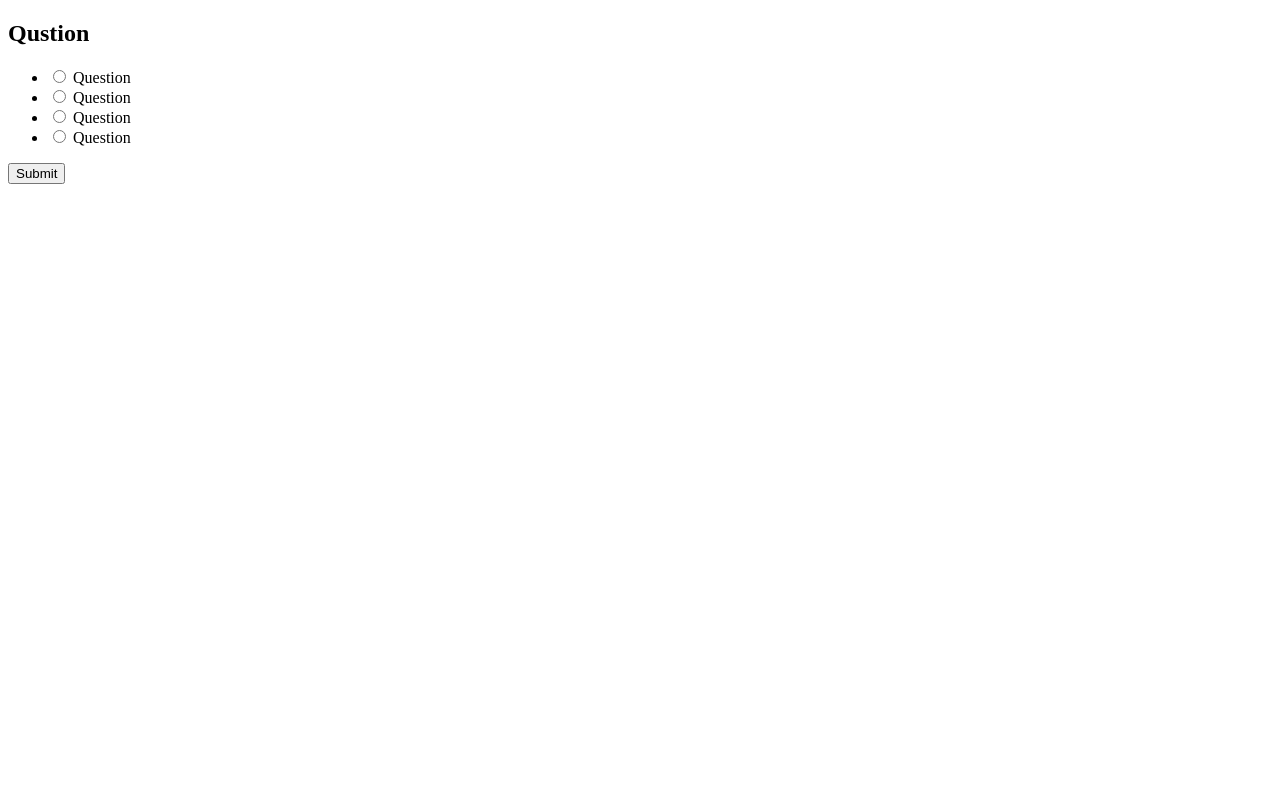
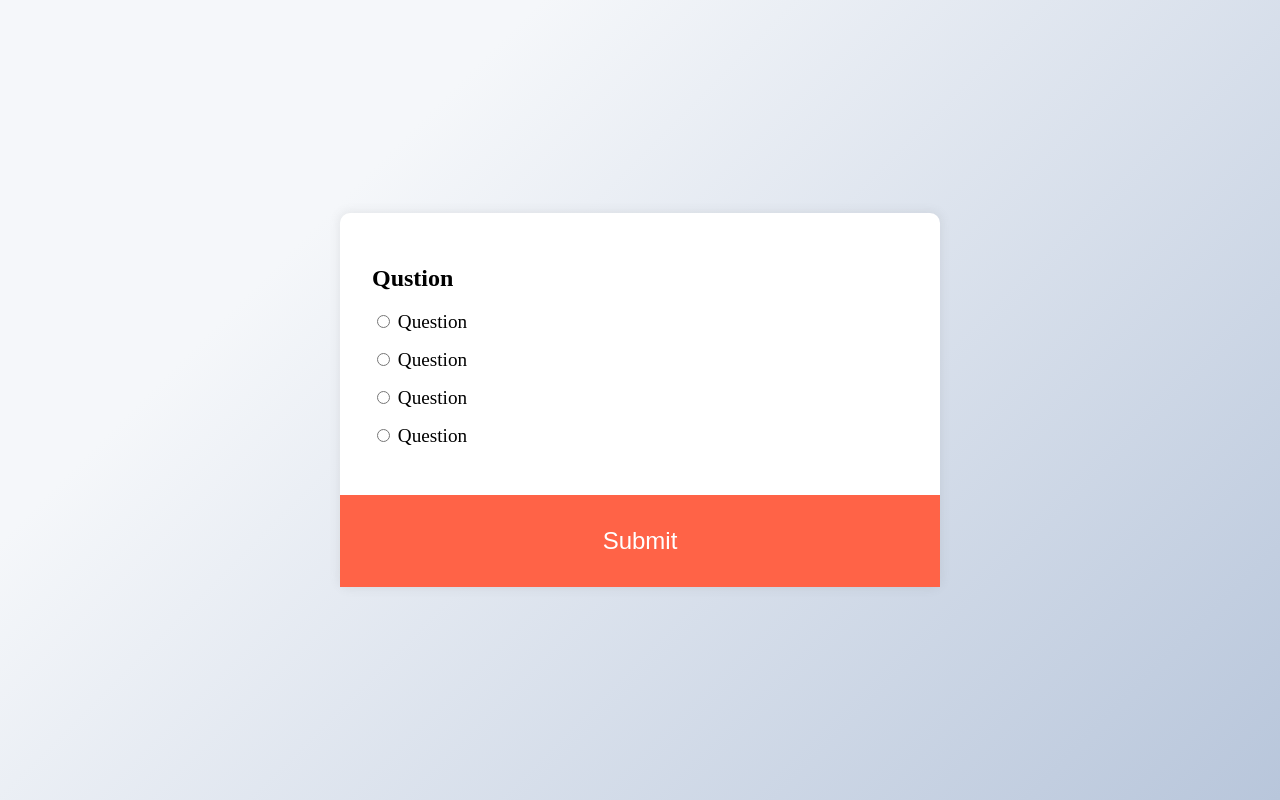
Before and after one commit to muhamedshijas/Quiz-App, a plain HTML site: page index.html in a window 1280 px wide. Drawn offline with Linux system fonts and the light colour scheme.

Commit message:
ui almost completed

```diff
--- a/index.html
+++ b/index.html
@@ -1,34 +1,36 @@
 <!DOCTYPE html>
 <html lang="en">
   <head>
-    <meta charset="UTF-8">
-    <meta http-equiv="X-UA-Compatible" content="IE=edge">
-    <meta name="viewport" content="width=device-width, initial-scale=1.0">
-    <link rel="stylesheet" href="style.css">
+    <meta charset="UTF-8" />
+    <meta http-equiv="X-UA-Compatible" content="IE=edge" />
+    <meta name="viewport" content="width=device-width, initial-scale=1.0" />
+    <link rel="stylesheet" href="style.css" />
     <script src="script.js"></script>
     <title>Quizz App</title>
   </head>
   <body>
     <div class="quiz-container">
+      <div class="quiz-header">
         <h2>Qustion</h2>
         <ul>
           <li>
-                <input type="radio" id="a" name="answer">
+            <input type="radio" id="a" name="answer" />
             <label for="a">Question</label>
           </li>
           <li>
-                <input type="radio" id="b" name="answer">
+            <input type="radio" id="b" name="answer" />
             <label for="b">Question</label>
           </li>
           <li>
-                <input type="radio" id="c" name="answer">
+            <input type="radio" id="c" name="answer" />
             <label for="c">Question</label>
           </li>
           <li>
-                <input type="radio" id="d" name="answer">
+            <input type="radio" id="d" name="answer" />
             <label for="d">Question</label>
           </li>
         </ul>
+      </div>
       <button>Submit</button>
     </div>
   </body>
--- a/style.css
+++ b/style.css
@@ -1,3 +1,42 @@
-*{
+* {
+  box-sizing: border-box;
+}
+body {
+  margin: 0;
+  background-color: #b8c6db;
+  background-image: linear-gradient(315deg , #b8c6db 0% ,#f5f7fa 74%);
+  min-height: 100vh;
+  display: flex;
+  align-items: center;
+  justify-content: center;
 
 }
+.quiz-container{
+    background-color: #fff;
+    width: 600px;
+    border-radius: 10px;
+    box-shadow: 0 0 10px 2px rgba(100, 100, 100, 0.1);
+    max-width: 100%;
+}
+.quiz-header{
+    padding: 2rem;
+}
+ul{
+    list-style: none;
+    padding: 0;
+}
+ul li{
+    font-size: 1.2rem;
+    margin: 1rem 0;
+
+}
+button{
+    background-color: tomato;
+    color: white;
+    display: block;
+    width: 100%;
+    padding: 2rem;
+    border: none;
+    font-size: 1.5rem;
+    overflow: hidden;
+}
```
Lines whose indentation alone changed are shown as unchanged.
